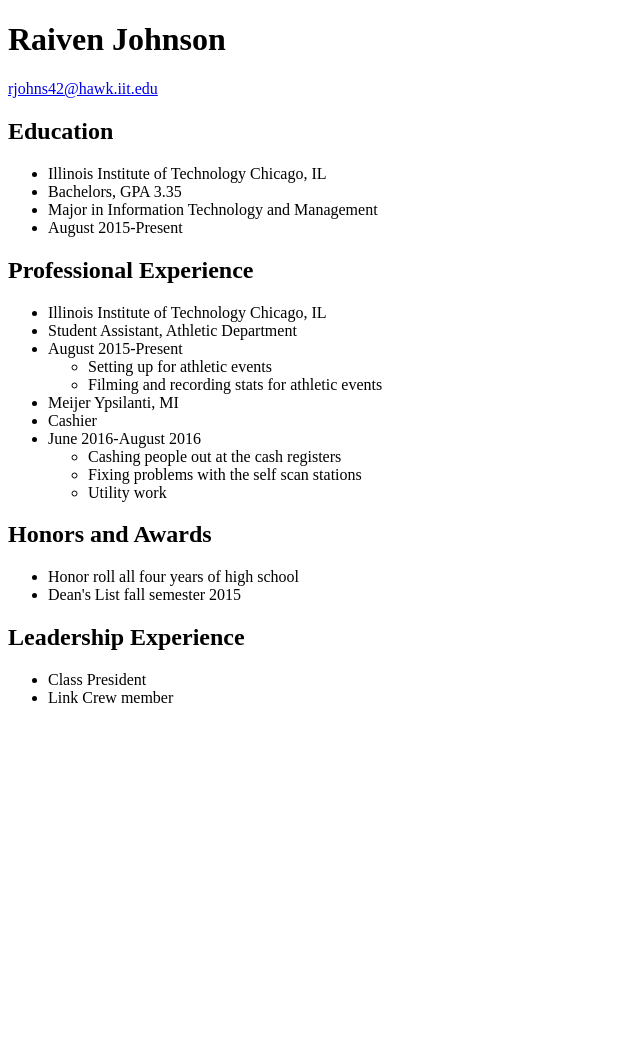
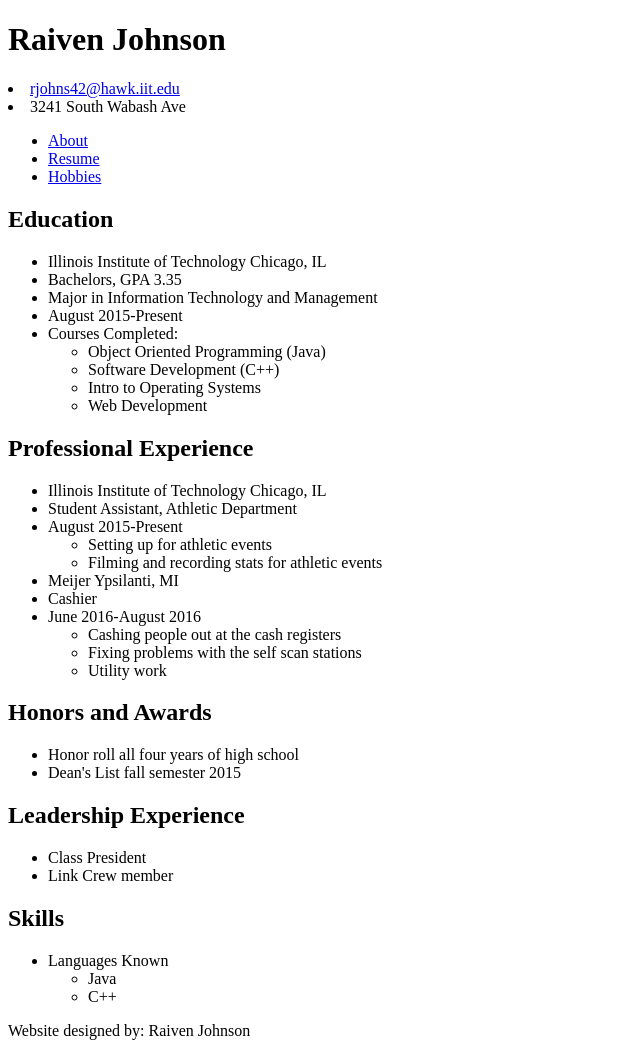
Before and after one commit to Hops2211/Project1, a plain HTML site: page resume.html in a window 1280 px wide. Shown: the whole page, without its empty margins (0-640 px from the left). Before the commit the page ends 800 px from the top, so only its background shows below. Drawn offline with Linux system fonts and the light colour scheme.

```diff
--- a/resume.html
+++ b/resume.html
@@ -2,47 +2,89 @@
 <html lang="en">
   <head>
     <meta charset="utf-8" />
+    <meta name="viewport" content="width=device-width, initial-scale=1.0,shrink-to-fit=no" />
     <title>Resume</title>
   </head>
   <body>
-   <header class="header">
-    <h1>Raiven Johnson</h1>
-    <a class="u-email" href="mailto:rjohns42@hawk.iit.edu">rjohns42@hawk.iit.edu</a>
+    <header class="h-card" id="header">
+      <h1 class="p-name">Raiven Johnson</h1>
+      <li><a class="u-email" href="mailto:rjohns42@hawk.iit.edu">rjohns42@hawk.iit.edu</a></li>
+      <li><a class="p-street-address">3241 South Wabash Ave</a></li>
+    <nav>
+      <ul>
+        <li><a href="/about">About</a></li>
+        <li><a href="/resume">Resume</a></li>
+        <li><a href="/hobbies">Hobbies</a></li>
+      </ul>
+    </nav>
+
     </header>
-   <h2 class="Education">Education</h2>
+    <section class="education">
+      <h2>Education</h2>
         <ul>
           <li>Illinois Institute of Technology Chicago, IL</li>
           <li>Bachelors, GPA 3.35</li>
           <li>Major in Information Technology and Management</li>
           <li>August 2015-Present</li>
+          <li>Courses Completed:
+            <ul>
+              <li>Object Oriented Programming (Java)</li>
+              <li>Software Development (C++)</li>
+              <li>Intro to Operating Systems</li>
+              <li>Web Development</li>
             </ul>
-   <h2 class="Professional Experience">Professional Experience</h2>
+          </li>
+        </ul>
+    </section>
+    <section class="professional-experience">
+      <h2>Professional Experience</h2>
       <ul>
         <li>Illinois Institute of Technology Chicago, IL</li>
         <li>Student Assistant, Athletic Department</li>
-      <li>August 2015-Present</li>
+        <li>August 2015-Present
           <ul>
             <li>Setting up for athletic events</li>
             <li>Filming and recording stats for athletic events</li>
           </ul>
+        </li>
         <li>Meijer Ypsilanti, MI</li>
         <li>Cashier</li>
-      <li>June 2016-August 2016</li>
+        <li>June 2016-August 2016
           <ul>
             <li>Cashing people out at the cash registers</li>
             <li>Fixing problems with the self scan stations</li>
             <li>Utility work</li>
           </ul>
+        </li>
       </ul>
-   <h2 class="Honors and Awards">Honors and Awards</h2>
+    </section>
+    <section class="honors-and-awards">
+      <h2>Honors and Awards</h2>
         <ul>
           <li>Honor roll all four years of high school</li>
           <li>Dean's List fall semester 2015</li>
         </ul>
-   <h2 class="Leadership Experience">Leadership Experience</h2>
+    </section>
+    <section class="leadership-experience">
+      <h2>Leadership Experience</h2>
         <ul>
           <li>Class President</li>
           <li>Link Crew member</li>
         </ul>
+    </section>
+    <section class="skills">
+      <h2>Skills</h2>
+      <ul>
+        <li>Languages Known
+          <ul>
+            <li>Java</li>
+            <li>C++</li>
+          </ul>
+        </li>
+      </ul>
+    </section>
+    <footer>
+      <p>Website designed by: Raiven Johnson</p>
+    </footer>
   </body>
 </html>
```
Also changed, not shown: AboutMe.html (+56 -10 lines). Lines whose indentation alone changed are shown as unchanged.
